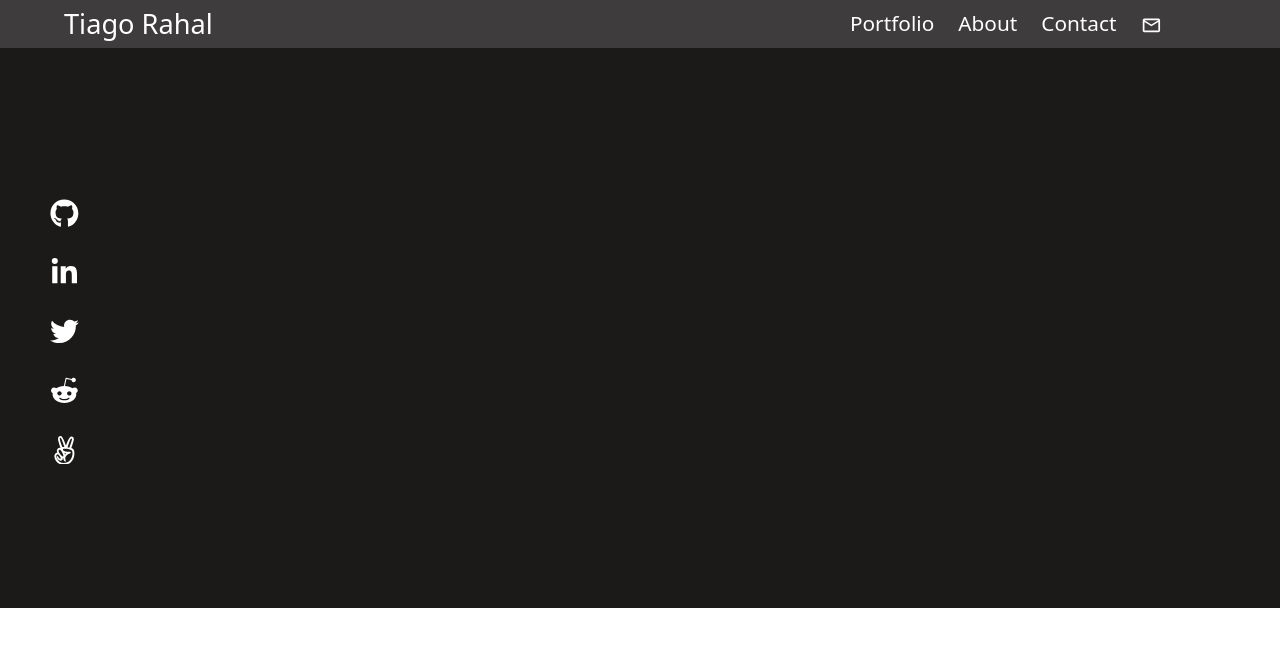
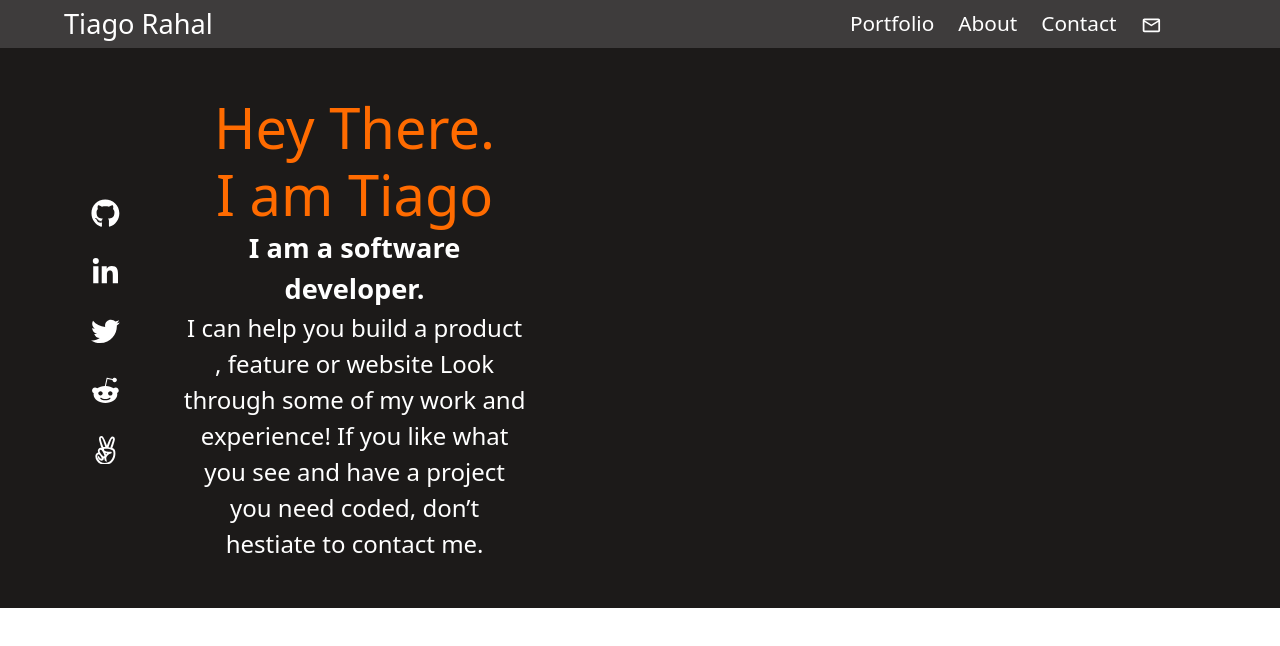
Before and after one commit to tiagorahal/portfolio-page, a React (Create React App) app: page / in a window 1280 px wide. Shown: the top 646 px of the page. Built offline with nearby package versions, Linux system fonts and the light colour scheme.

Commit message:
Finish positioning elements on top section

```diff
--- a/src/components/topSection/topSection.js
+++ b/src/components/topSection/topSection.js
@@ -7,10 +7,25 @@ import {
   FaAngellist,
 } from 'react-icons/fa';
 
+const description = 'I can help you build a product , feature or website Look through some of my work and experience! If you like what you see and have a project you need coded, don’t hestiate to contact me.';
+
 function TopSection() {
   return (
-    <div className="TopSection col-12">
-      <div className="links-column d-flex flex-sm-row flex-md-column nav col-sm-12 col-md-1 align-items-center justify-content-center">
+    <div className="TopSection col-12 nav flex-md-row-reverse justify-content-center align-items-center">
+      <div className="text-top-section nav col-sm-4 col-md-10 flex-column justify-content-end
+      align-items-sm-center align-items-md-start"
+      >
+        <h3 className="col-md-4">
+          Hey There.
+          <br />
+          I am Tiago
+        </h3>
+        <p className="description-text-2 col-md-4"><strong>I am a software developer.</strong></p>
+        <p className="description-text-3 col-md-4">{description}</p>
+      </div>
+      <div className="links-column d-flex flex-sm-row flex-md-column nav col-sm-12 col-md-1
+      align-items-sm-end align-items-md-center justify-content-center"
+      >
         <a href="/" className="links-column-links">
           <FaGithub />
         </a>
--- a/src/styles/queries.css
+++ b/src/styles/queries.css
@@ -27,13 +27,28 @@
     z-index: 1;
   }
 
+  .text-top-section {
+    height: 60%;
+  }
+
   .links-column {
-   justify-content: end;
+    padding-top: 15px;
+    height: 40%;
   }
+
 
   .links-column-links {
     padding: 0 5px;
     font-size: 1.5rem;
+  }
+
+  .TopSection {
+    padding-left: 15px;
+  }
+
+  .text-top-section h3 {
+    font-size: 2.6rem;
+    color: #FF6B00;
   }
 
 
@@ -74,13 +89,51 @@
     z-index: 3;
   }
 
+  .links-column {
+    height: 100%;
+  }
+
+  .text-top-section h3 {
+    font-size: 2.6rem;
+    color: #FF6B00;
+  }
+
+
 }
 
 @media (min-width: 992px) {
+.description-text-2 strong {
+  font-size: 1.4rem;
+}
+
+.description-text-3 {
+  font-size: 1.3rem;
+}
+
+.text-top-section {
+  padding-left: 3vh;
+}
 
 }
 
 @media (min-width: 1200px) {
+
+  .description-text-2 strong {
+    font-size: 1.7rem;
+  }
+
+  .description-text-3 {
+    font-size: 1.5rem;
+  }
+
+  .text-top-section {
+    padding-left: 3vh;
+  }
+
+  .text-top-section h3 {
+    font-size: 3.5rem;
+    color: #FF6B00;
+  }
 
 }
 
--- a/src/styles/topSection.css
+++ b/src/styles/topSection.css
@@ -5,7 +5,7 @@
 }
 
 .links-column {
-  height: 100%;
+  height: 20%;
 }
 
 .links-column-links {
@@ -14,3 +14,15 @@
   font-size: 1.8rem;
   padding: 1vh 0;
 }
+
+.text-top-section h3,
+.description-text-2,
+.description-text-3 {
+  text-align: center;
+  margin: 0;
+}
+
+.text-top-section {
+  padding: 0;
+  margin: 0;
+}
```
